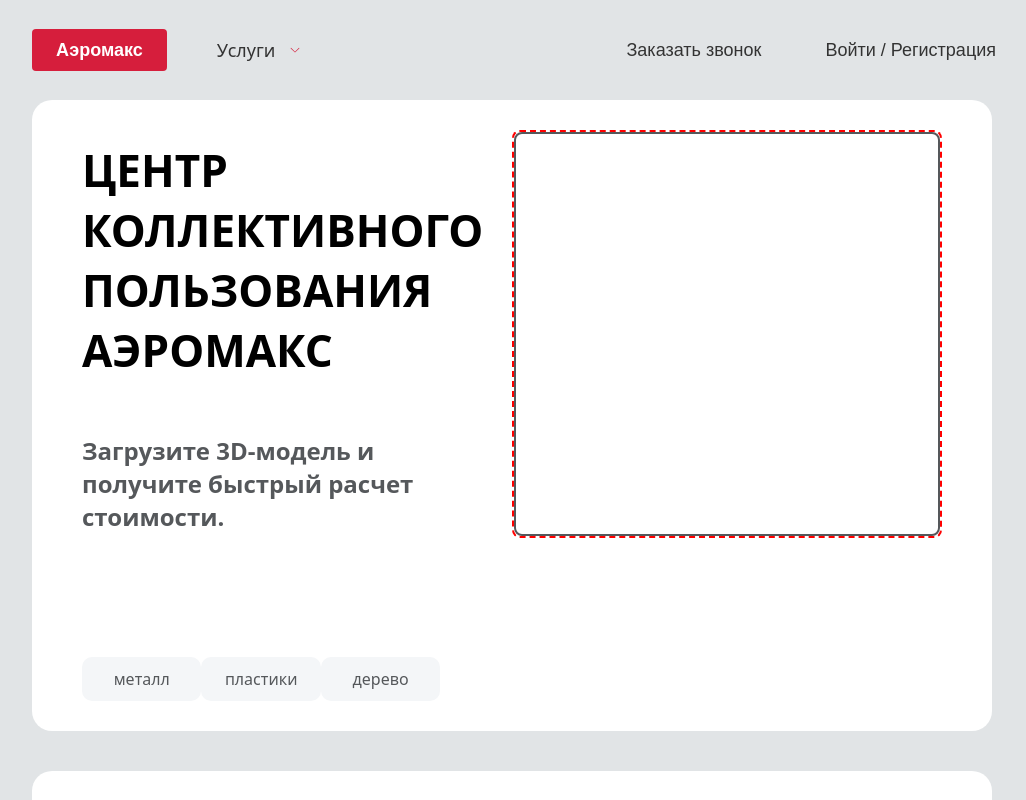
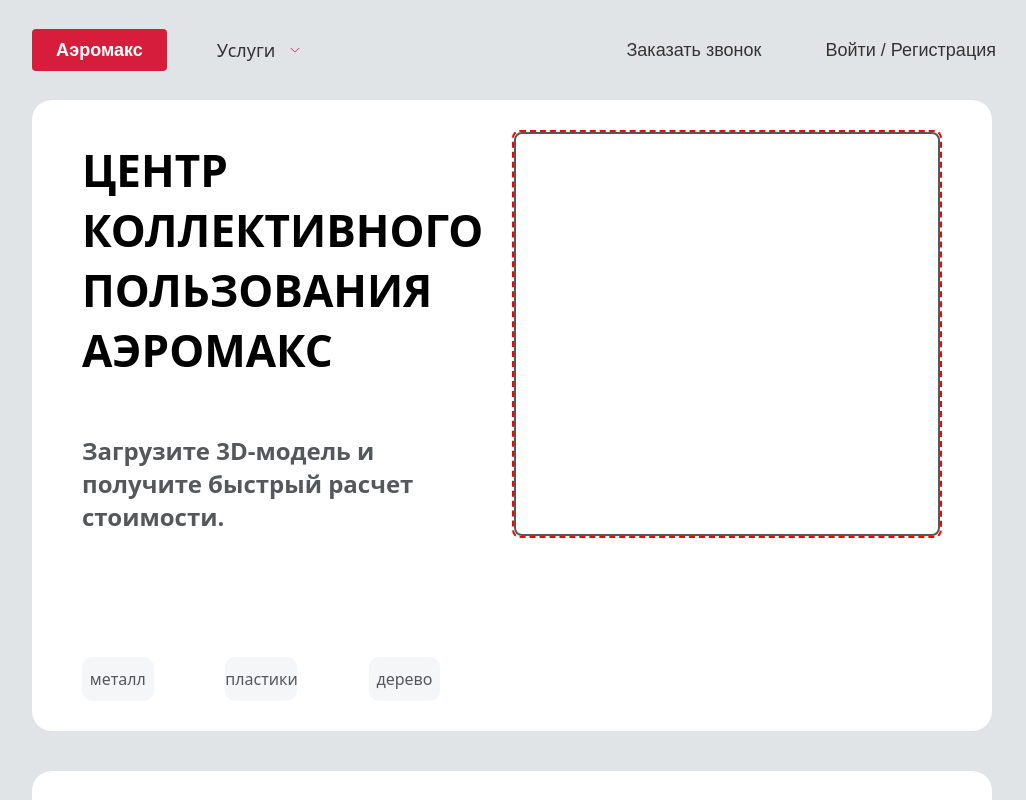
Before and after one commit to js-owl/maas-front, a Vue app: page / in a window 1280 px wide. Shown: the top 800 px of the page, without its empty margins (128-1154 px from the left). Built offline with nearby package versions, Linux system fonts and the light colour scheme; no server answers.

Commit message:
Update SectionModel.vue to enhance styling by changing model icon width to a percentage for improved responsiveness. This adjustment aligns with the overall layout consistency across components.

```diff
--- a/src/components/sections/SectionModel.vue
+++ b/src/components/sections/SectionModel.vue
@@ -63,7 +63,7 @@ let file_id = ref(4)
 }
 
 .model-icon {
-  width: 123px;
+  width: 20%;
   height: 44px;
   text-align: center;
   line-height: 44px;
```
